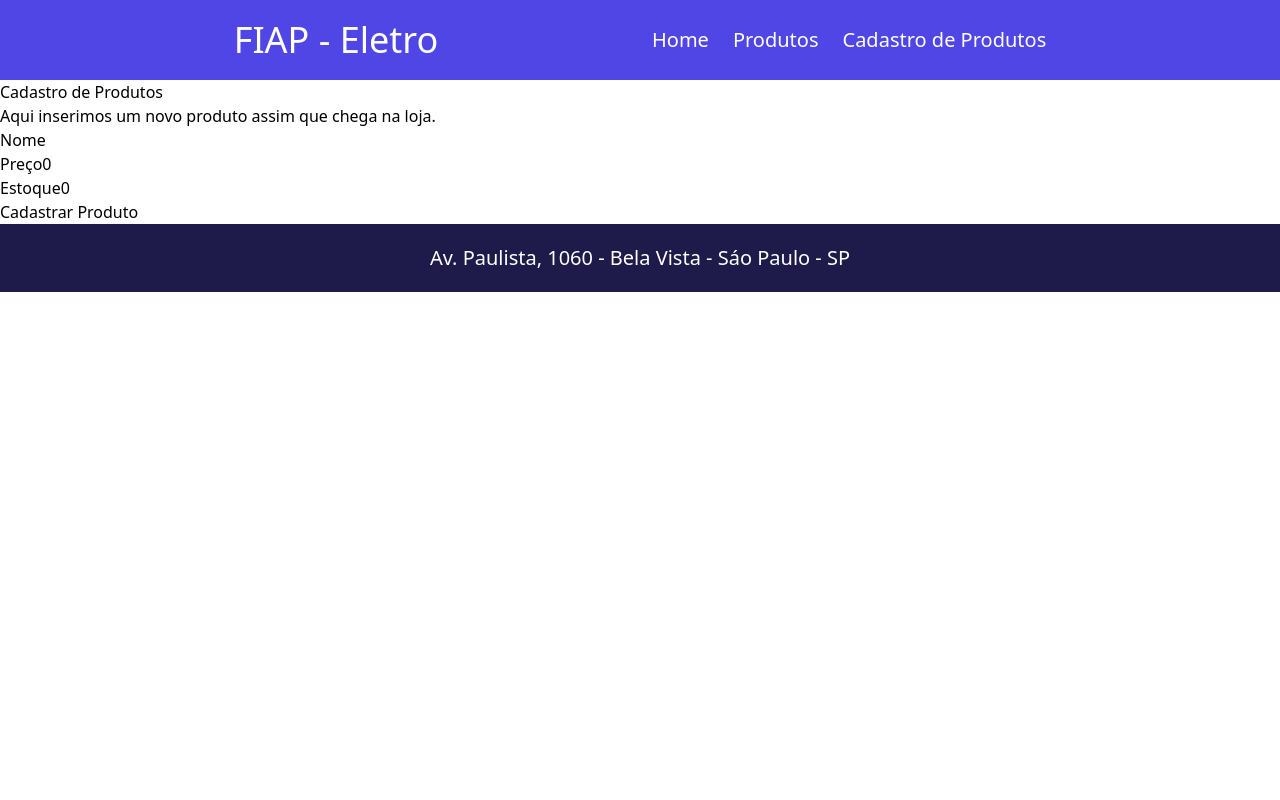
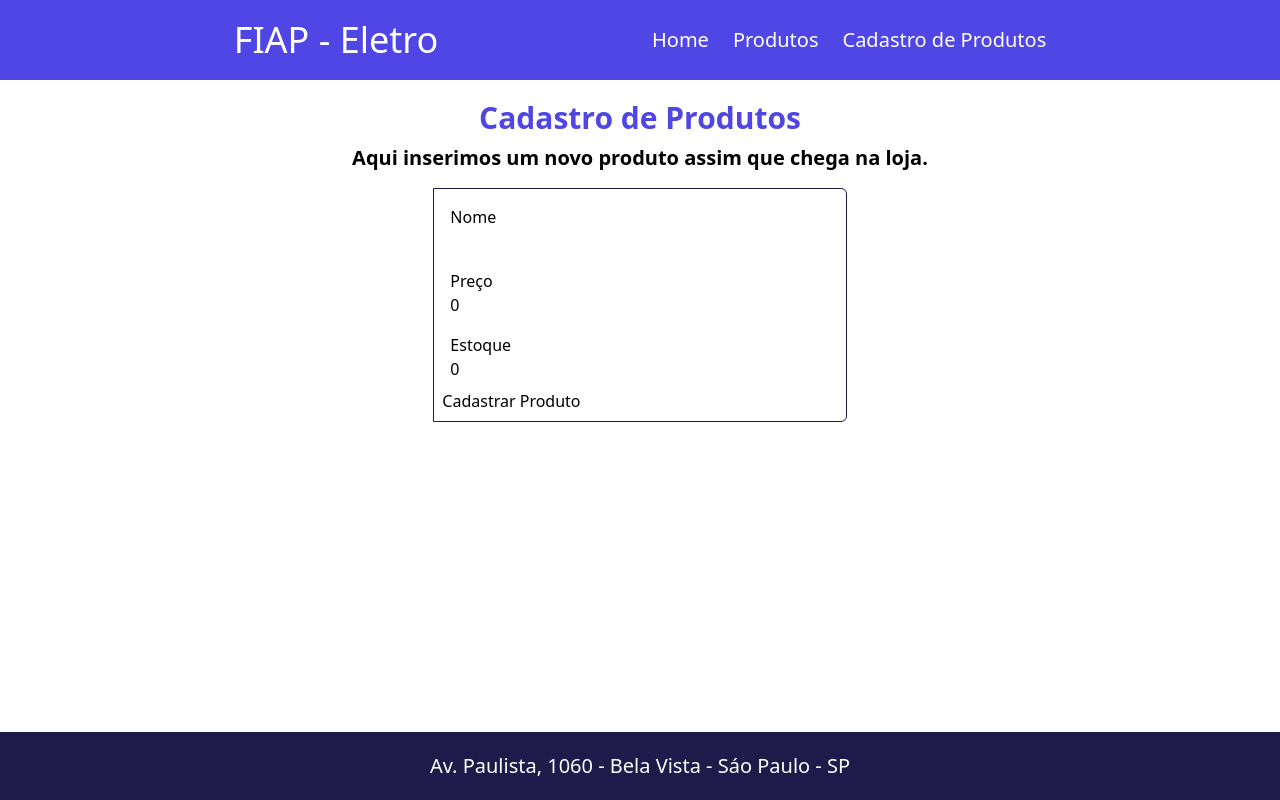
Before and after one commit to cashot01/FIAP, a Next.js app in the folder front-end/2_semestre2024/next-crud-2/: page /produtos/cad-produtos in a window 1280 px wide. Built offline with nearby package versions, Linux system fonts and the light colour scheme.

Commit message:
cadastro produtos estilo

```diff
--- a/front-end/2_semestre2024/next-crud-2/src/app/produtos/cad-produtos/page.tsx
+++ b/front-end/2_semestre2024/next-crud-2/src/app/produtos/cad-produtos/page.tsx
@@ -54,19 +54,19 @@ export default function CadastroProdutos(){
     }
 
     return(
-        <main>
-            <h1>Cadastro de Produtos</h1>
-            <p>Aqui inserimos um novo produto assim que chega na loja.</p>
-            <form onSubmit={handleSubmit}>
-                <div>
+        <main className="grow p-5">
+            <h1 className="text-3xl text-center font-bold mb-2 text-indigo-600">Cadastro de Produtos</h1>
+            <p className="text-xl text-center font-bold mb-4">Aqui inserimos um novo produto assim que chega na loja.</p>
+            <form className="w-1/3 m-auto border border-indigo-950 p-2 rounded-e-md" onSubmit={handleSubmit}>
+                <div className="flex flex-col p-2">
                     <label htmlFor="idNome">Nome</label>
                     <input type="text" name="nome" id="idNome" onChange={handleChange} value={produto.nome}/>
                 </div>
-                <div>
+                <div className="flex flex-col p-2">
                     <label htmlFor="idPreco">Preço</label>
                     <input type="number" step={'0.01'} name="preco" id="idPreco" onChange={handleChange} value={produto.preco} />
                 </div>
-                <div>
+                <div className="flex flex-col p-2">
                     <label htmlFor="idEstoque">Estoque</label>
                     <input type="number" name="estoque" id="idEstoque" onChange={handleChange} value={produto.estoque} />
                 </div>
```
